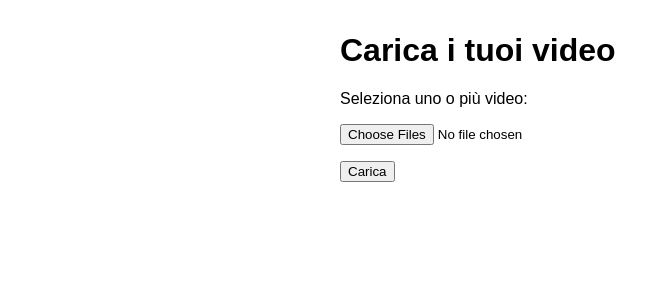
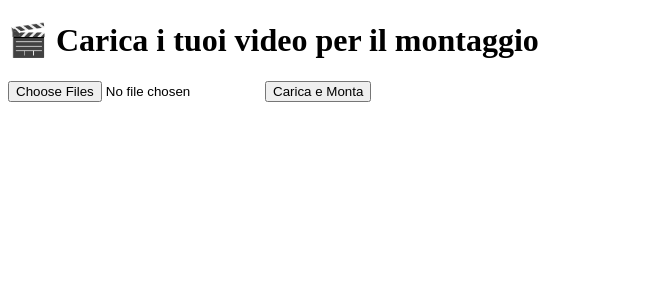
Before and after one commit to blackice282/videoassembly, a PHP site: page / in a window 1280 px wide. Shown: the top 300 px of the page, without its empty margins (0-670 px from the left). Run offline with PHP 8.4, Linux system fonts and the light colour scheme.

Commit message:
Update index.php

```diff
--- a/index.php
+++ b/index.php
@@ -1,62 +1,52 @@
 <?php
-function createSessionFolder($base = 'uploads') {
-    $session_id = uniqid();
-    $folder = "$base/$session_id";
-    if (!file_exists($folder)) {
-        mkdir($folder, 0777, true);
+function createUploadsDir() {
+    if (!file_exists('uploads')) {
+        mkdir('uploads', 0777, true);
     }
-    return $folder;
 }
 
-function getErrorMessage($error_code, $filename) {
-    $errors = [
-        UPLOAD_ERR_INI_SIZE   => "Il file $filename eccede la dimensione massima consentita.",
-        UPLOAD_ERR_FORM_SIZE  => "Il file $filename eccede la dimensione massima definita nel modulo.",
-        UPLOAD_ERR_PARTIAL    => "Il file $filename è stato caricato solo parzialmente.",
-        UPLOAD_ERR_NO_FILE    => "Nessun file caricato per $filename.",
-        UPLOAD_ERR_NO_TMP_DIR => "Manca una cartella temporanea per $filename.",
-        UPLOAD_ERR_CANT_WRITE => "Impossibile scrivere su disco per $filename.",
-        UPLOAD_ERR_EXTENSION  => "Il caricamento del file $filename è stato interrotto da un'estensione PHP.",
-    ];
-    return $errors[$error_code] ?? "Errore sconosciuto per il file $filename.";
+function convertToTs($inputFile, $outputTs) {
+    $cmd = "ffmpeg -i \"$inputFile\" -c copy -bsf:v h264_mp4toannexb -f mpegts \"$outputTs\"";
+    shell_exec($cmd);
 }
 
-$upload_messages = [];
-$download_link = null;
+function concatenateTsFiles($tsFiles, $outputFile) {
+    $tsList = implode('|', $tsFiles);
+    $cmd = "ffmpeg -i \"concat:$tsList\" -c copy -bsf:a aac_adtstoasc \"$outputFile\"";
+    shell_exec($cmd);
+}
 
-if ($_SERVER["REQUEST_METHOD"] === "POST" && isset($_FILES['files'])) {
+if ($_SERVER["REQUEST_METHOD"] == "POST" && isset($_FILES['files'])) {
+    createUploadsDir();
+
+    $uploaded_ts_files = [];
+
     $total_files = count($_FILES['files']['name']);
-    $upload_dir = createSessionFolder();
+    for ($i = 0; $i < $total_files; $i++) {
+        if ($_FILES['files']['error'][$i] === UPLOAD_ERR_OK) {
+            $tmp_name = $_FILES['files']['tmp_name'][$i];
+            $name = basename($_FILES['files']['name'][$i]);
+            $destination = 'uploads/' . $name;
 
-    $first_uploaded = null;
+            if (move_uploaded_file($tmp_name, $destination)) {
+                echo "✅ File caricato: $name<br>";
 
-    for ($i = 0; $i < $total_files; $i++) {
-        $error = $_FILES['files']['error'][$i];
-        $name = basename($_FILES['files']['name'][$i]);
-
-        if ($error !== UPLOAD_ERR_OK) {
-            $upload_messages[] = getErrorMessage($error, $name);
-            continue;
-        }
-
-        $tmp_name = $_FILES['files']['tmp_name'][$i];
-        $destination = "$upload_dir/$name";
-
-        if (move_uploaded_file($tmp_name, $destination)) {
-            $upload_messages[] = "✅ File caricato correttamente: $name";
-            if (!$first_uploaded) {
-                $first_uploaded = $destination;
+                // Converti in .ts per la concatenazione
+                $tsFile = 'uploads/' . pathinfo($name, PATHINFO_FILENAME) . '.ts';
+                convertToTs($destination, $tsFile);
+                $uploaded_ts_files[] = $tsFile;
+            } else {
+                echo "❌ Errore nel salvataggio del file: $name<br>";
             }
-        } else {
-            $upload_messages[] = "❌ Errore nel salvataggio del file: $name";
         }
     }
 
-    // Simulazione montaggio video: copia del primo file
-    if ($first_uploaded) {
-        $final_output = "$upload_dir/video_montato.mp4";
-        copy($first_uploaded, $final_output);
-        $download_link = $final_output;
+    if (count($uploaded_ts_files) > 1) {
+        $outputFinal = 'uploads/final_video.mp4';
+        concatenateTsFiles($uploaded_ts_files, $outputFinal);
+        echo "<br>🎉 <strong>Montaggio completato!</strong> <a href='$outputFinal' download>Clicca qui per scaricare il video</a>";
+    } else {
+        echo "<br>⚠️ Carica almeno due video per generare un montaggio.";
     }
 }
 ?>
@@ -65,45 +55,13 @@ if ($_SERVER["REQUEST_METHOD"] === "POST" && isset($_FILES['files'])) {
 <html lang="it">
 <head>
     <meta charset="UTF-8">
-    <title>Carica Video</title>
-    <style>
-        body {
-            font-family: Arial, sans-serif;
-            max-width: 600px;
-            margin: 2rem auto;
-        }
-        input[type="file"] {
-            margin: 1rem 0;
-        }
-        .message {
-            background: #f2f2f2;
-            border-left: 5px solid #333;
-            padding: 1rem;
-            margin-bottom: 1rem;
-        }
-    </style>
+    <title>Carica e Monta Video</title>
 </head>
 <body>
-    <h1>Carica i tuoi video</h1>
-
-    <?php if (!empty($upload_messages)): ?>
-        <div class="message">
-            <?php foreach ($upload_messages as $msg): ?>
-                <p><?= htmlspecialchars($msg) ?></p>
-            <?php endforeach; ?>
-        </div>
-    <?php endif; ?>
-
-    <?php if ($download_link): ?>
-        <div class="message">
-            <p>🎬 Video montato disponibile: <a href="<?= htmlspecialchars($download_link) ?>" download>Clicca per scaricare</a></p>
-        </div>
-    <?php endif; ?>
-
+    <h1>🎬 Carica i tuoi video per il montaggio</h1>
     <form method="POST" enctype="multipart/form-data">
-        <label for="fileUpload">Seleziona uno o più video:</label><br>
-        <input type="file" name="files[]" id="fileUpload" multiple accept="video/mp4"><br>
-        <button type="submit">Carica</button>
+        <input type="file" name="files[]" multiple accept="video/mp4">
+        <button type="submit">Carica e Monta</button>
     </form>
 </body>
 </html>
```
